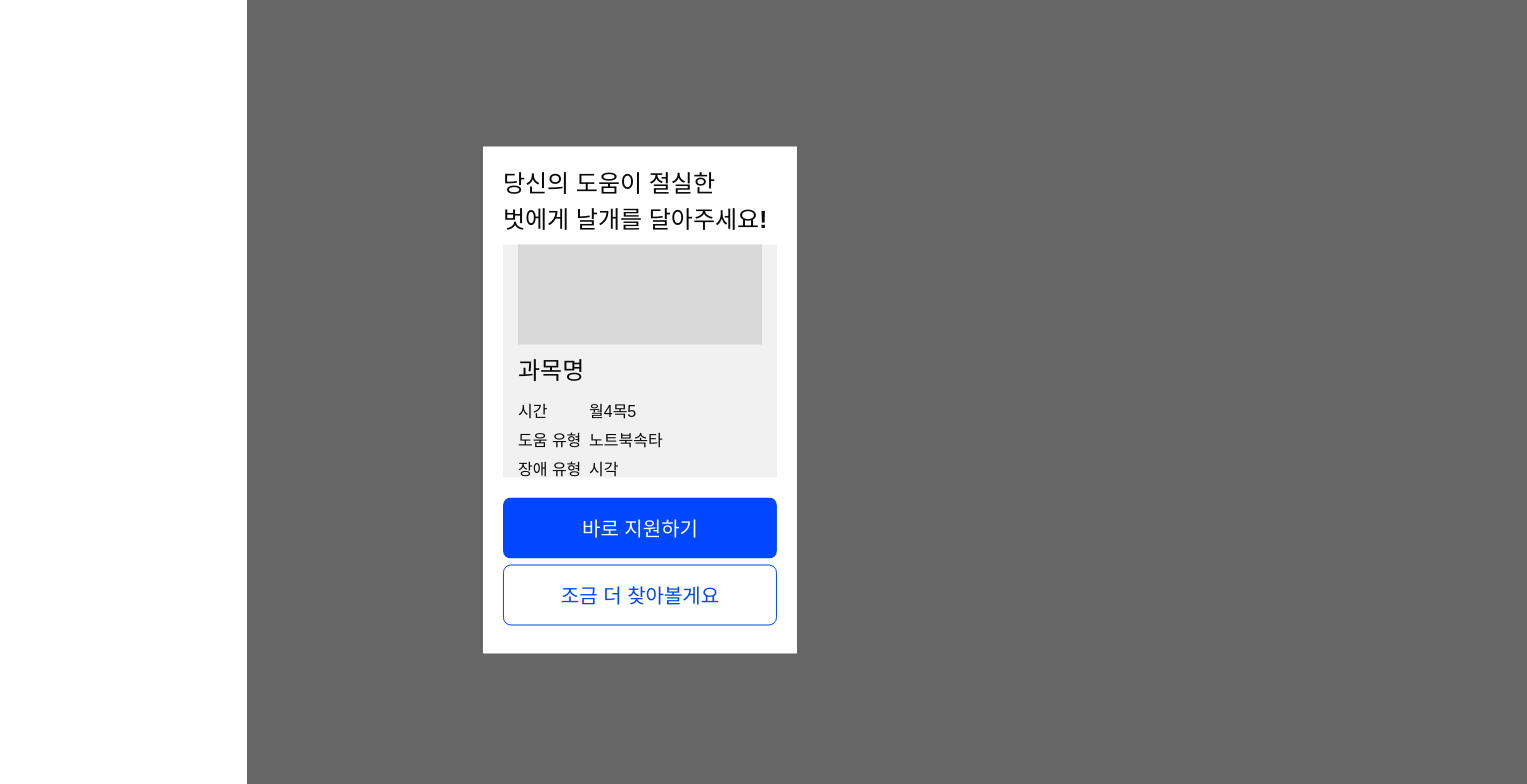
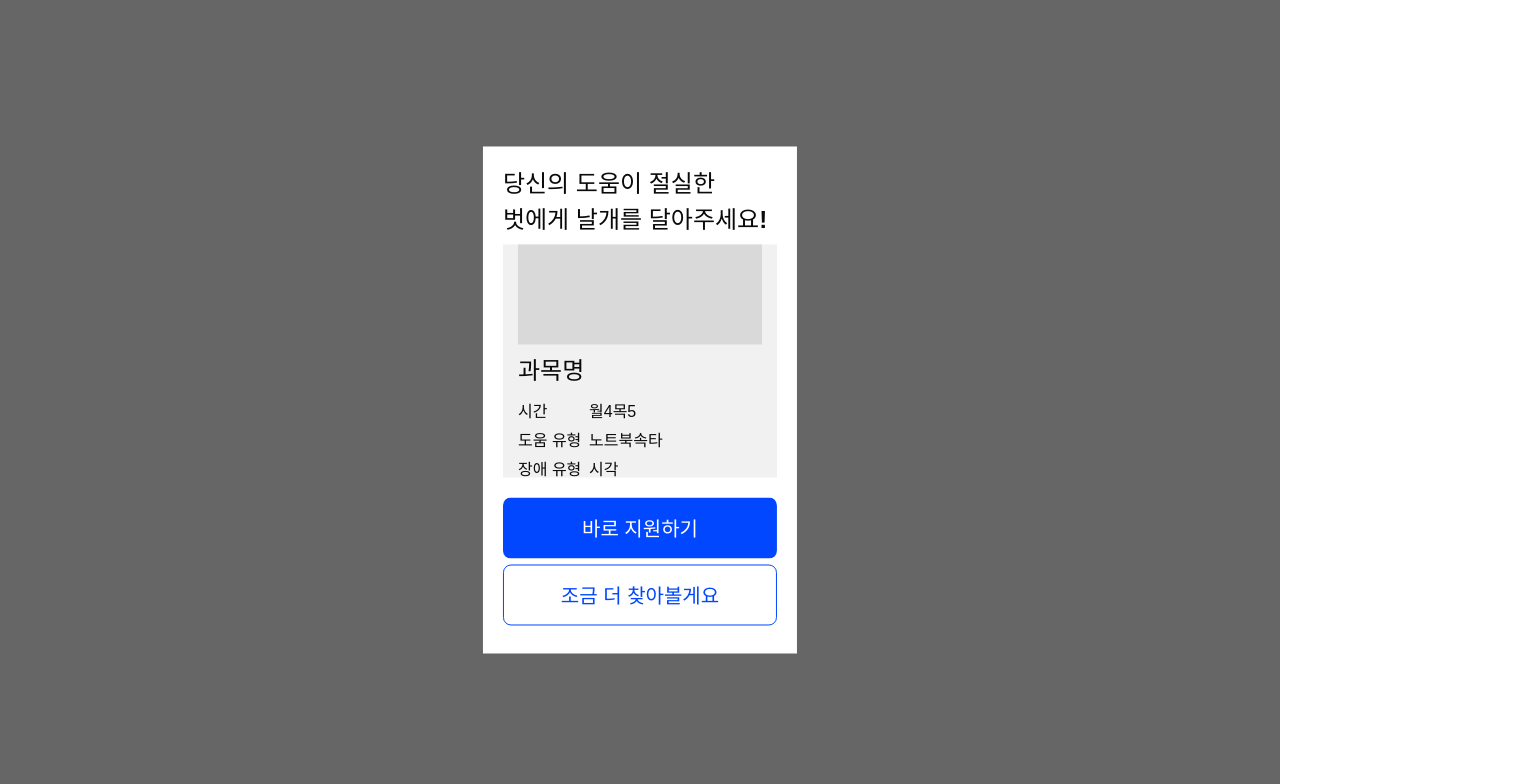
Before and after one commit to EarlyUs/front, a React (Vite) app: page / in a window 1280 px wide. Shown: the top 784 px of the page, 1527 px wide, since content can reach past the window. Built offline with nearby package versions, Linux system fonts and the light colour scheme.

Commit message:
🌈ui: design system 적용

```diff
--- a/src/styles/index.css
+++ b/src/styles/index.css
@@ -7,6 +7,12 @@
 	text-rendering: optimizeLegibility;
 	-webkit-font-smoothing: antialiased;
 	-moz-osx-font-smoothing: grayscale;
+
+	--blue-strong: #0047ff;
+	--blue-mute: #d0ddff;
+	--green-light: #eeffaa;
+	--gray-light: #ededed;
+	--gray-deep: #787878;
 }
 
 a {
@@ -21,8 +27,9 @@ a:hover {
 body {
 	margin: 0;
 	display: flex;
-	justify-content: center;
 	place-items: center;
+	width: 100%;
+	height: 100vh;
 	min-width: 375px;
 	min-height: 100vh;
 	background-color: #fff;
```
